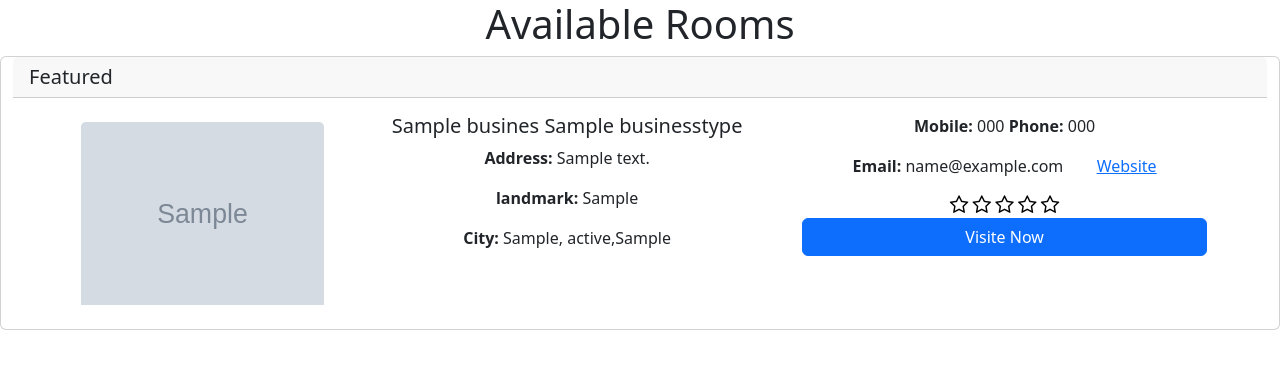
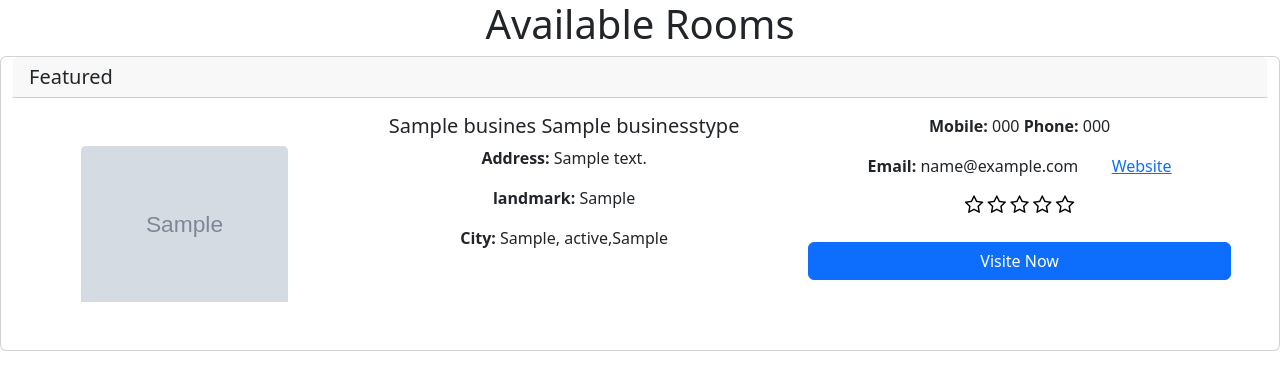
Before and after one commit to sanjay1994singh/vrindavanBusiness, a Django app: page / in a window 1280 px wide. Shown: the top 390 px of the page. Run offline with Django 3.2, Linux system fonts and the light colour scheme; tables that the repository leaves empty hold one stand-in row (values such as "Sample post"); grey boxes marked "Sample" are stand-in pictures.

Commit message:
index file

```diff
--- a/homepage/templates/index.html
+++ b/homepage/templates/index.html
@@ -49,7 +49,7 @@
             <h5 class="card-header">Featured</h5>
             <div class="d-flex mx-auto">
                 <div class="col-lg-3">
-                    <div class="p-4">
+                    <div class="m-4 p-4">
                         <img src="{{business.main_img.url}}" class="card-img-top" alt="Room 1">
                     </div>
                 </div>
@@ -70,7 +70,7 @@
                     <i class="fa fa-star-o" style="font-size:20px;color:black"></i>
                     <i class="fa fa-star-o" style="font-size:20px;color:black"></i>
                     <i class="fa fa-star-o" style="font-size:20px;color:black"></i><br>
-                    <a href="/visiting/{{business.id}}/" class="btn w-100 btn-primary">Visite Now</a>&nbsp; &nbsp;
+                    <a href="/visiting/{{business.id}}/" class="btn w-100 btn-primary mt-4">Visite Now</a>&nbsp; &nbsp;
 
                 </div>
             </div>
```
